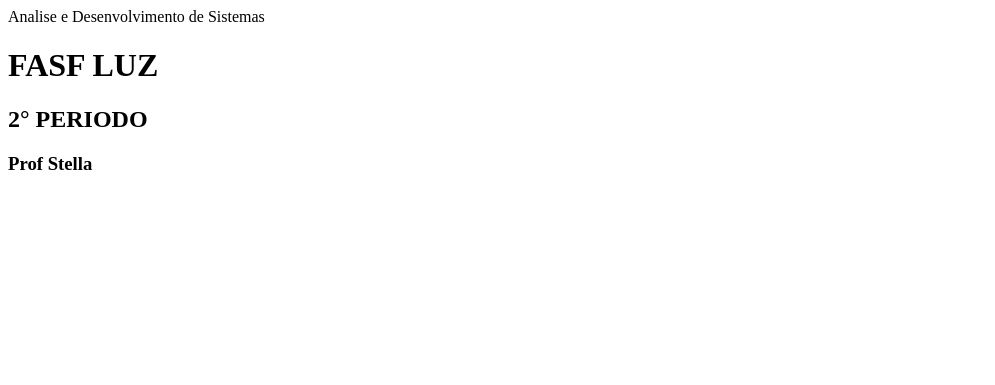
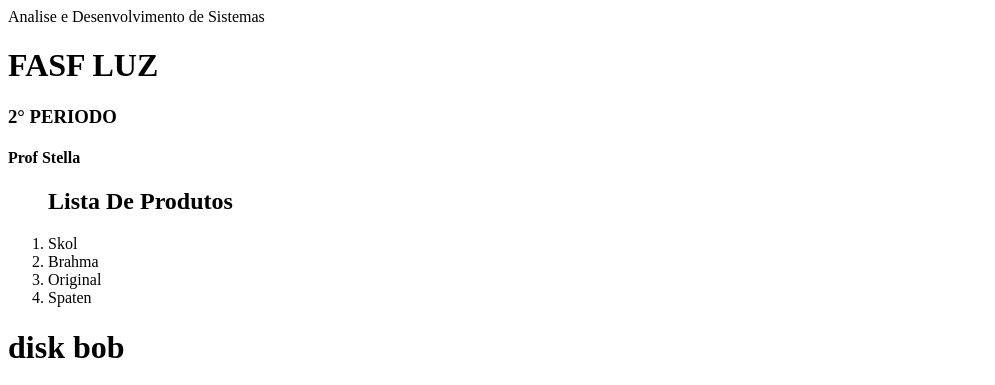
Before and after one commit to rrodrigojs/web-s-1, a plain HTML site: page Index.html in a window 1280 px wide. Shown: the top 385 px of the page, without its empty margins (0-995 px from the left). Drawn offline with Linux system fonts and the light colour scheme.

Commit message:
Add files via upload

```diff
--- a/Index.html
+++ b/Index.html
@@ -1,12 +1,28 @@
 <!DOCTYPE html>
 <head>
 <title>Primeira pagina web</title>
-</head>
+</head><!-- cabecalho-->
+<body bgcolor="white">
+    Analise e Desenvolvimento de Sistemas
+    <h1>FASF LUZ</h1><!-- tamanho-->
+    <h3>2° PERIODO</h3>
+    <H4>Prof Stella</H4>
+
+ <p align= "center" > <b> <font color="Red" face="Arial" size="38">  </font> </b> </p>
+  <ol>
+ <h2>Lista De Produtos</h2>
+
+    <li>Skol</li>
+    <li>Brahma</li>
+    <li>Original</li>
+    <li>Spaten</li>
+
+  </ol>
+ <h1>disk bob</h1>
+ <p align = "center"> <img src= "jf.jpg"
+   width="600" height="800"></p>
+   <h1>Clique no link para acessar meu web site</h1>
+   <h2><a href="https://github.com/">meu site</a></h2>
 <body>
-    Analise e Desenvolvimento de Sistemas
-    <h1>FASF LUZ</h1>
-    <h2>2° PERIODO</h2>
-    <H3>Prof Stella</H3>
-</body>
 
 </html>
```
